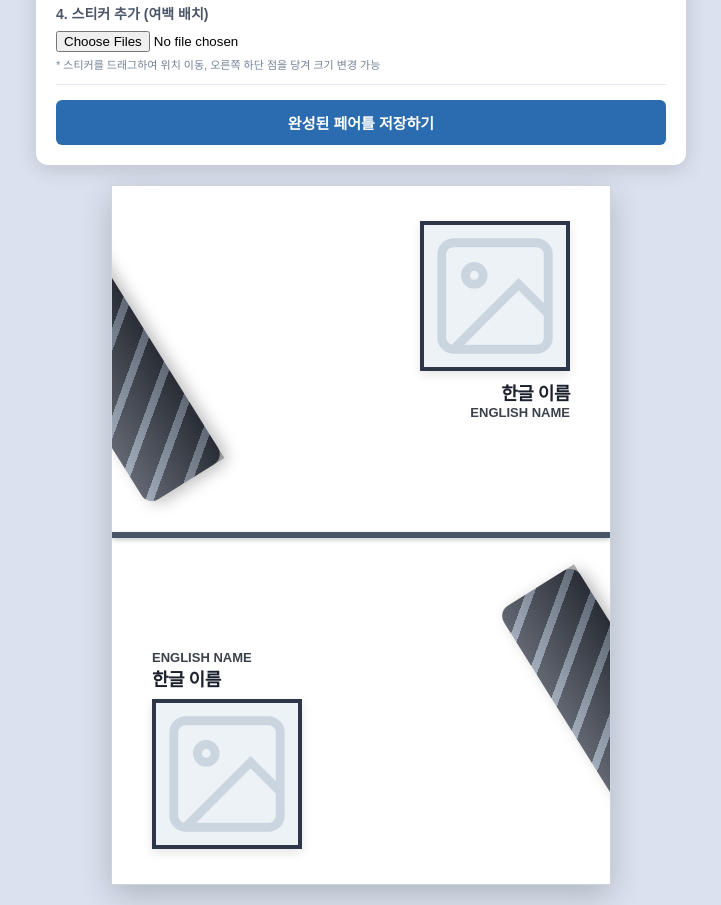
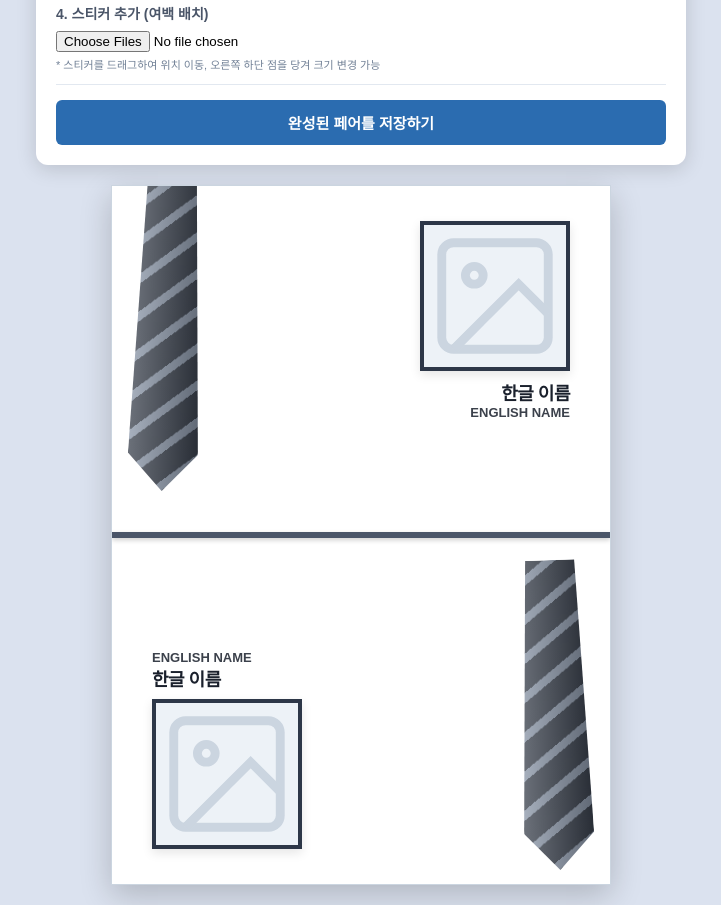
Before and after one commit to P414N-blue/hogwarts, a plain HTML site: page index.html in a window 1280 px wide. Shown: the part 401-1306 px from the top of the page, without its empty margins (279-1000 px from the left). Drawn offline with nearby package versions, Linux system fonts and the light colour scheme.

Commit message:
나진짜힘들다

```diff
--- a/index.html
+++ b/index.html
@@ -174,41 +174,41 @@
       align-items: flex-start;
     }
 
-    /* 넥타이 스타일 요소 */
+    /* ==========================================
+       넥타이 스타일 및 실물 형태 연출
+       ========================================== */
     .tie-element {
       position: absolute;
-      width: 90px;
-      height: 450px;
+      width: 70px;
+      height: 310px;
       pointer-events: none;
       z-index: 2;
-      box-shadow: 5px 5px 15px rgba(0,0,0,0.25);
+      filter: drop-shadow(4px 4px 8px rgba(0,0,0,0.25));
       transition: background 0.3s;
+      /* 넥타이 매듭과 뾰족한 밑단 실루엣 구현 */
+      clip-path: polygon(15% 0, 85% 0, 100% 88%, 50% 100%, 0 88%);
     }
 
-    /* 입체적 주름/결 그라데이션 */
+    /* 입체적 결 그라데이션 */
     .tie-element::before {
       content: '';
       position: absolute;
       top: 0; left: 0; right: 0; bottom: 0;
-      background: linear-gradient(90deg, rgba(255,255,255,0.2) 0%, rgba(0,0,0,0.3) 100%);
+      background: linear-gradient(90deg, rgba(255,255,255,0.25) 0%, rgba(0,0,0,0.3) 100%);
     }
 
-    /* 상단 좌측 모서리 끝배치 넥타이 (위치 및 길이 보정) */
+    /* 상단 좌측: 왼쪽 테두리에 붙어 아래로 늘어지는 배치 */
     .tie-top-left {
-      top: -120px;
-      left: -90px;
-      transform: rotate(-32deg);
-      border-bottom-left-radius: 12px;
-      border-bottom-right-radius: 12px;
+      top: -5px;
+      left: 20px;
+      transform: rotate(2deg);
     }
 
-    /* 하단 우측 모서리 끝배치 넥타이 (위치 및 길이 보정) */
+    /* 하단 우측: 오른쪽 테두리에 붙어 아래로 늘어지는 배치 */
     .tie-bottom-right {
-      bottom: -120px;
-      right: -90px;
-      transform: rotate(-32deg);
-      border-top-left-radius: 12px;
-      border-top-right-radius: 12px;
+      top: 25px;
+      right: 20px;
+      transform: rotate(-2deg);
     }
 
     /* 기숙사별 넥타이 스트라이프 패턴 */
```
